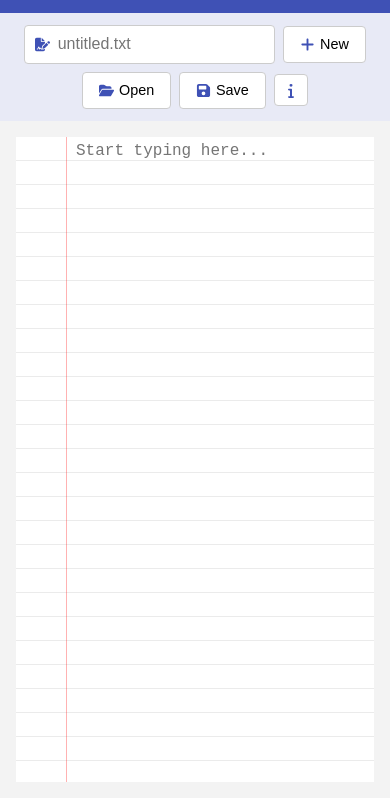
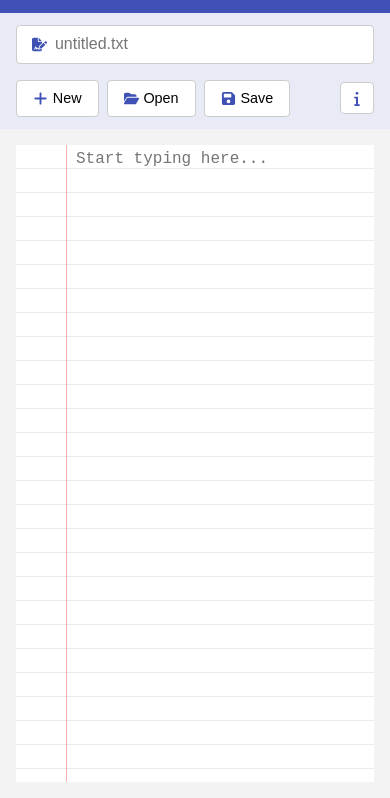
Before and after one commit to kmranrg/WritingPad, a plain HTML site: page index.html in a window 390 px wide. Shown: the part 46-844 px from the top of the page. Drawn offline with Linux system fonts and the light colour scheme.

Commit message:
toolbar alignment mobile devices

```diff
--- a/style.css
+++ b/style.css
@@ -47,8 +47,7 @@ header {
 .toolbar {
     background: #e8eaf6;
     display: flex;
-    flex-wrap: wrap;
-    /* Wrap for small screens */
+    flex-wrap: nowrap;
     align-items: center;
     gap: 0.5rem;
     padding: 0.75rem 1rem;
@@ -281,12 +280,28 @@ header {
      -------------- */
 @media (max-width: 600px) {
     .toolbar {
-        justify-content: center;
+        flex-wrap: wrap;
+    }
+
+    .filename-group {
+        order: 1;        /* appear first in mobile layout */
+        width: 100%;     /* take full row width */
+        display: flex;
+        justify-content: center; /* center horizontally */
+        margin-bottom: 0.5rem;   /* optional spacing below */
+    }
+
+    .filename-input {
+        min-width: 90%;
+    }
+
+    .toolbar button {
+        order: 2;
     }
 
     .developer-info {
-        margin-left: 0;
-        /* let it flow with the rest in small screens */
+        order: 3;
+        margin-left: auto;
     }
 
     .footer-message {
```
Also changed, not shown: 1 other file.
